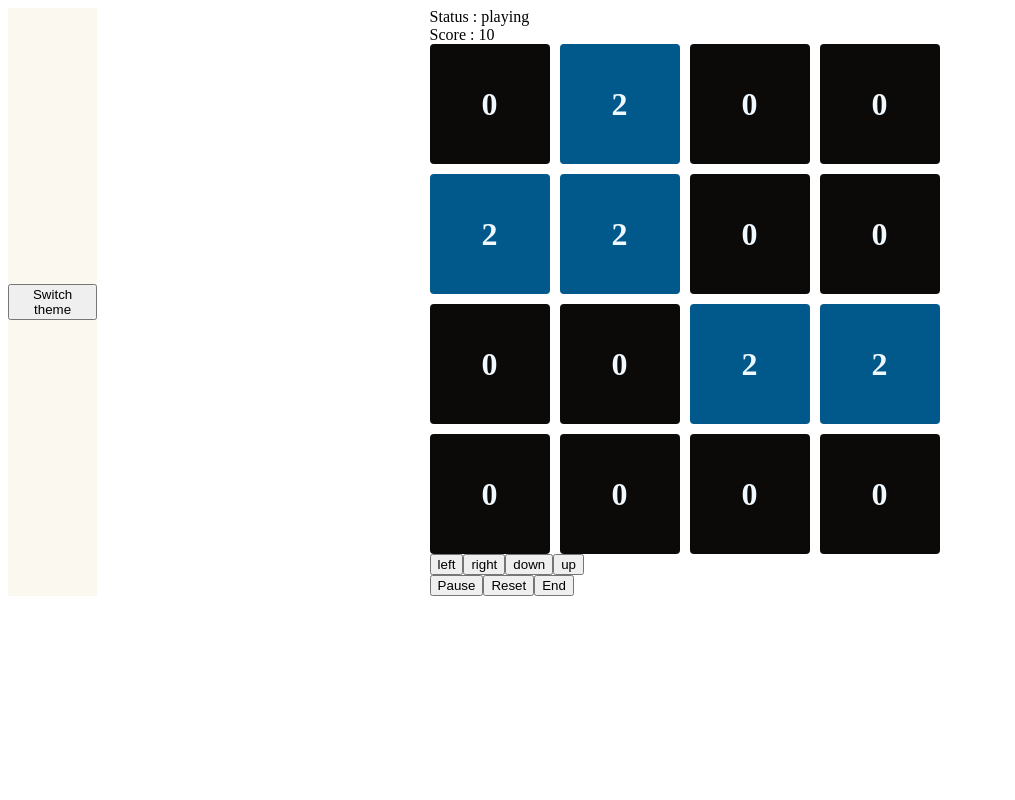
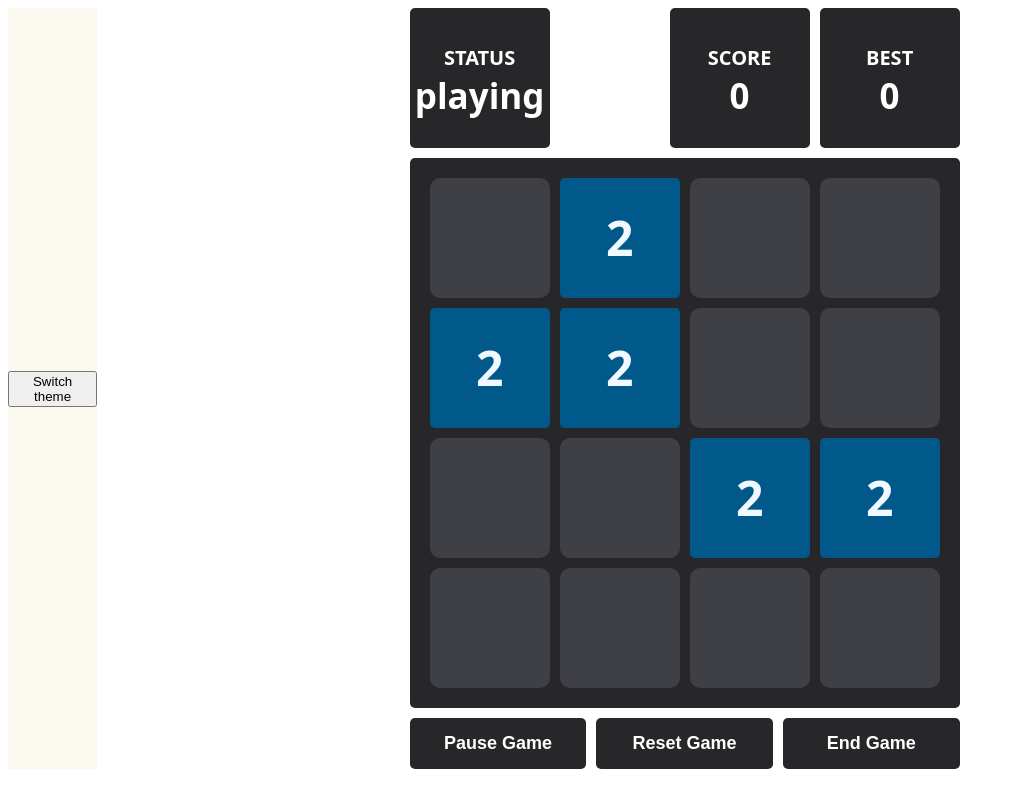
Before and after one commit to h-mahmoodi/2048_Game, a React (Vite) app in the folder Client/: page / in a window 1280 px wide. Both pictures are taken after a click on the button "Start New Game". Shown: the whole page, without its empty margins (0-1015 px from the left). Built offline with nearby package versions, Linux system fonts and the light colour scheme.

Commit message:
improve ui with jss

```diff
--- /dev/null
+++ b/Client/src/components/Board/Board.tsx
@@ -0,0 +1,40 @@
+import { Tile } from '../Tile/Tile';
+import { useAppSelector } from '@/hooks/reduxHooks';
+import { gameSliceSelectors } from '@/store/slices/game/game.selector';
+import { EmptyTile } from '../EmptyTile/EmptyTile';
+import { Fragment } from 'react/jsx-runtime';
+
+export const Board = () => {
+  const { board } = useAppSelector(gameSliceSelectors.selectGame);
+  return (
+    <div
+      style={{
+        display: 'flex',
+        flexDirection: 'column',
+        gap: '10px',
+        fontSize: '30px',
+        backgroundColor: '#27272a',
+        padding: '20px',
+        borderRadius: '5px',
+      }}
+    >
+      {board.map((row, index) => (
+        <div
+          key={`row-${index}`}
+          style={{
+            display: 'flex',
+            gap: '10px',
+            fontSize: '30px',
+          }}
+        >
+          {row.map((tile, index2) => (
+            <Fragment key={tile.id}>
+              {tile.value === 0 ? <EmptyTile /> : <Tile tile={tile} />}
+            </Fragment>
+            //
+          ))}
+        </div>
+      ))}
+    </div>
+  );
+};
--- /dev/null
+++ b/Client/src/components/BoardControllers/BoardControllers.tsx
@@ -0,0 +1,75 @@
+import { useAppSelector } from '@/hooks/reduxHooks';
+import { useGameEngine } from '@/hooks/useGameEngine/useGameEngine';
+import { gameSliceSelectors } from '@/store/slices/game/game.selector';
+import { Direction, GameStateStatus } from '@/types/game.type';
+import { useEffect } from 'react';
+import { Button } from '../ui/Button/Button';
+import { createUseStyles } from 'react-jss';
+import type { Theme } from '@/types/theme.type';
+
+const useStyle = createUseStyles((theme: Theme) => ({
+  Container: {
+    display: 'flex',
+    gap: 10,
+    justifyContent: 'space-between',
+  },
+}));
+
+export const BoardControllers = () => {
+  const { pause, move, reset, end } = useGameEngine();
+  const { board, status } = useAppSelector(gameSliceSelectors.selectGame);
+
+  const classes = useStyle();
+
+  const handleMove = (direction: Direction) => {
+    move(direction);
+  };
+
+  const handlePause = () => {
+    pause();
+  };
+
+  const handleEnd = () => {
+    end();
+  };
+
+  const handleReset = () => {
+    reset();
+  };
+
+  useEffect(() => {
+    const handler = (e: KeyboardEvent) => {
+      switch (e.key) {
+        case 'ArrowRight':
+          handleMove(Direction.RIGHT);
+          break;
+        case 'ArrowLeft':
+          handleMove(Direction.LEFT);
+          break;
+        case 'ArrowUp':
+          handleMove(Direction.UP);
+          break;
+        case 'ArrowDown':
+          handleMove(Direction.DOWN);
+          break;
+        case 'Escape':
+          handlePause();
+          break;
+      }
+    };
+
+    window.addEventListener('keydown', handler);
+
+    return () => window.removeEventListener('keydown', handler);
+  }, [board, status]);
+
+  return (
+    <div className={classes.Container}>
+      {status === GameStateStatus.PLAYING && (
+        <Button onClick={handlePause}>Pause Game</Button>
+      )}
+      <Button onClick={handleReset}>Reset Game</Button>
+      <Button onClick={handleEnd}>End Game</Button>
+    </div>
+  );
+};
--- /dev/null
+++ b/Client/src/components/BoardInfo/BoardInfo.tsx
@@ -0,0 +1,32 @@
+import { useAppSelector } from '@/hooks/reduxHooks';
+import { gameSliceSelectors } from '@/store/slices/game/game.selector';
+import { InfoCard } from '../ui/InfoCard/InfoCard';
+import { createUseStyles } from 'react-jss';
+import type { Theme } from '@/types/theme.type';
+
+const useStyle = createUseStyles((theme: Theme) => ({
+  Container: {
+    display: 'flex',
+    justifyContent: 'space-between',
+    gap: 10,
+  },
+  Score: {
+    display: 'flex',
+    justifyContent: 'space-between',
+    gap: 10,
+  },
+}));
+
+export const BoardInfo = () => {
+  const game = useAppSelector(gameSliceSelectors.selectGame);
+  const classes = useStyle();
+  return (
+    <div className={classes.Container}>
+      <InfoCard title="STATUS" value={game.status} />
+      <div className={classes.Score}>
+        <InfoCard title="SCORE" value={game.score} />
+        <InfoCard title="BEST" value={game.bestScore} />
+      </div>
+    </div>
+  );
+};
--- /dev/null
+++ b/Client/src/components/EmptyTile/EmptyTile.tsx
@@ -0,0 +1,22 @@
+import { type Tile as TileType } from '@/types/game.type';
+import type { Theme } from '@/types/theme.type';
+import { createUseStyles } from 'react-jss';
+
+const useStyle = createUseStyles((theme: Theme) => ({
+  Tile: {
+    height: 120,
+    width: 120,
+    background: '#3f3f46',
+    display: 'flex',
+    justifyContent: 'center',
+    alignItems: 'center',
+    fontWeight: 'bold',
+    fontSize: 32,
+    borderRadius: 10,
+  },
+}));
+
+export const EmptyTile = () => {
+  const classes = useStyle();
+  return <div className={classes.Tile}></div>;
+};
--- a/Client/src/components/Tile/Tile.tsx
+++ b/Client/src/components/Tile/Tile.tsx
@@ -17,8 +17,8 @@ const useStyle = createUseStyles((theme: Theme) => ({
     justifyContent: 'center',
     alignItems: 'center',
     fontWeight: 'bold',
-    fontSize: 32,
-    borderRadius: 4,
+    fontSize: 48,
+    borderRadius: 5,
   },
 }));
 
--- /dev/null
+++ b/Client/src/components/ui/Button/Button.tsx
@@ -0,0 +1,31 @@
+import type { Theme } from '@/types/theme.type';
+import type { FC, ReactNode } from 'react';
+import { createUseStyles } from 'react-jss';
+
+type ButtonProps = {
+  children: ReactNode;
+  onClick: () => void;
+};
+
+const useStyle = createUseStyles((theme: Theme) => ({
+  Button: {
+    padding: '15px 30px',
+    borderRadius: 5,
+    backgroundColor: '#27272a',
+    color: 'white',
+    outline: 0,
+    border: 0,
+    fontSize: 18,
+    fontWeight: 'bold',
+    width: '100%',
+  },
+}));
+
+export const Button: FC<ButtonProps> = ({ children, onClick }) => {
+  const classes = useStyle();
+  return (
+    <button className={classes.Button} onClick={onClick}>
+      {children}
+    </button>
+  );
+};
--- /dev/null
+++ b/Client/src/components/ui/InfoCard/InfoCard.tsx
@@ -0,0 +1,44 @@
+import type { Theme } from '@/types/theme.type';
+import type { FC } from 'react';
+import { createUseStyles } from 'react-jss';
+
+type InfoCardProps = {
+  title: string;
+  value: number | string;
+};
+
+const useStyle = createUseStyles((theme: Theme) => ({
+  Container: {
+    display: 'flex',
+    flexDirection: 'column',
+    gap: 5,
+    alignItems: 'center',
+    justifyContent: 'center',
+    backgroundColor: '#27272a',
+    borderRadius: 5,
+    height: 140,
+    minWidth: 140,
+    // padding: 10,
+  },
+  Title: {
+    color: 'white',
+    fontSize: 20,
+    fontWeight: 'bold',
+  },
+  Value: {
+    color: 'white',
+    fontSize: 35,
+    fontWeight: 'bold',
+    lineHeight: 1,
+  },
+}));
+
+export const InfoCard: FC<InfoCardProps> = ({ title, value }) => {
+  const classes = useStyle();
+  return (
+    <div className={classes.Container}>
+      <div className={classes.Title}>{title}</div>
+      <div className={classes.Value}>{value}</div>
+    </div>
+  );
+};
--- a/Client/src/hooks/useGameEngine/useGameEngine.ts
+++ b/Client/src/hooks/useGameEngine/useGameEngine.ts
@@ -19,6 +19,7 @@ import {
   removeGameFromStorage,
   saveGameToStorage,
 } from '@/utils/game.utils';
+import { useNavigate } from 'react-router';
 
 export const useGameEngine = () => {
   const gameState = useAppSelector(gameSliceSelectors.selectGame);
@@ -26,6 +27,7 @@ export const useGameEngine = () => {
   const { board, size, status, bestScore } = gameState;
 
   const dispatch = useAppDispatch();
+  const navigate = useNavigate();
 
   const gameRef = useRef<GameEngine>(new GameEngine(size));
 
@@ -35,7 +37,7 @@ export const useGameEngine = () => {
     game.start();
     const gameObject = {
       board: game.getBoard(),
-      score: game.getScore(),
+      score: 0,
     };
     const gameObjectForStorage: GameState = {
       board: gameObject.board,
@@ -73,6 +75,7 @@ export const useGameEngine = () => {
 
   const pause = () => {
     dispatch(pauseGame());
+    navigate('/');
   };
 
   const move = (direction: Direction) => {
--- a/Client/src/index.css
+++ b/Client/src/index.css
@@ -1,68 +1,9 @@
-/* :root {
+:root {
   font-family: system-ui, Avenir, Helvetica, Arial, sans-serif;
   line-height: 1.5;
   font-weight: 400;
-
-  color-scheme: light dark;
-  color: rgba(255, 255, 255, 0.87);
-  background-color: #242424;
-
-  font-synthesis: none;
-  text-rendering: optimizeLegibility;
-  -webkit-font-smoothing: antialiased;
-  -moz-osx-font-smoothing: grayscale;
 }
-
-a {
-  font-weight: 500;
-  color: #646cff;
-  text-decoration: inherit;
-}
-a:hover {
-  color: #535bf2;
-}
-
-body {
-  margin: 0;
-  display: flex;
-  place-items: center;
-  min-width: 320px;
-  min-height: 100vh;
-}
-
-h1 {
-  font-size: 3.2em;
-  line-height: 1.1;
-}
-
-button {
-  border-radius: 8px;
-  border: 1px solid transparent;
-  padding: 0.6em 1.2em;
-  font-size: 1em;
-  font-weight: 500;
-  font-family: inherit;
-  background-color: #1a1a1a;
-  cursor: pointer;
-  transition: border-color 0.25s;
-}
-button:hover {
-  border-color: #646cff;
-}
-button:focus,
-button:focus-visible {
-  outline: 4px auto -webkit-focus-ring-color;
-}
-
-@media (prefers-color-scheme: light) {
-  :root {
-    color: #213547;
-    background-color: #ffffff;
-  }
-  a:hover {
-    color: #747bff;
-  }
-  button {
-    background-color: #f9f9f9;
-  }
+/* body {
+  width: 100%;
+  height: 100%;
 } */
--- a/Client/src/pages/GamePage/GamePage.tsx
+++ b/Client/src/pages/GamePage/GamePage.tsx
@@ -1,19 +1,27 @@
 import { useEffect, useState } from 'react';
-import { useAppDispatch, useAppSelector } from '@/hooks/reduxHooks';
-import { useGameEngine } from '@/hooks/useGameEngine/useGameEngine';
+import { useAppSelector } from '@/hooks/reduxHooks';
 import { gameSliceSelectors } from '@/store/slices/game/game.selector';
-import { Direction, GameStateStatus } from '@/types/game.type';
+import { GameStateStatus } from '@/types/game.type';
 import { useNavigate } from 'react-router';
-import { Tile } from '@/components/Tile/Tile';
+import { Board } from '@/components/Board/Board';
+import { BoardControllers } from '@/components/BoardControllers/BoardControllers';
+import { BoardInfo } from '@/components/BoardInfo/BoardInfo';
+import { createUseStyles } from 'react-jss';
+import type { Theme } from '@/types/theme.type';
+
+const useStyle = createUseStyles((theme: Theme) => ({
+  Container: {
+    display: 'flex',
+    flexDirection: 'column',
+    gap: 10,
+  },
+}));
 
 export const GamePage = () => {
   const navigate = useNavigate();
-  const { pause, move, reset, end } = useGameEngine();
-  const game = useAppSelector(gameSliceSelectors.selectGame);
+  const { status } = useAppSelector(gameSliceSelectors.selectGame);
   const [isLoading, setIsLoading] = useState(true);
-
-  const { board, status } = game;
-  const dispatch = useAppDispatch();
+  const classes = useStyle();
 
   useEffect(() => {
     if (status === GameStateStatus.IDLE) {
@@ -22,122 +30,17 @@ export const GamePage = () => {
     if (status !== GameStateStatus.IDLE) {
       setIsLoading(false);
     }
-  }, [board, status]);
-
-  console.log(game);
-
-  const handleLeftClick = () => {
-    move(Direction.LEFT);
-  };
-
-  const handleRightClick = () => {
-    move(Direction.RIGHT);
-  };
-
-  const handleDownClick = () => {
-    move(Direction.DOWN);
-  };
-
-  const handleUpClick = () => {
-    move(Direction.UP);
-  };
-
-  const handlePause = () => {
-    pause();
-    navigate('/');
-  };
-
-  const handleEnd = () => {
-    end();
-  };
-
-  const handleReset = () => {
-    reset();
-  };
-
-  useEffect(() => {
-    const handleMove = (e: KeyboardEvent) => {
-      switch (e.key) {
-        case 'ArrowRight':
-          handleRightClick();
-          break;
-        case 'ArrowLeft':
-          handleLeftClick();
-          break;
-        case 'ArrowUp':
-          handleUpClick();
-          break;
-        case 'ArrowDown':
-          handleDownClick();
-          break;
-      }
-    };
-
-    window.addEventListener('keydown', handleMove);
-
-    return () => window.removeEventListener('keydown', handleMove);
-  }, [board, dispatch, status]);
+  }, [status]);
 
   if (isLoading) {
     return <div>Loading</div>;
   }
 
   return (
-    <div className="App">
-      <div>Status : {game.status}</div>
-      <div>Score : {game.score}</div>
-      <div
-        style={{
-          display: 'flex',
-          flexDirection: 'column',
-          gap: '10px',
-          fontSize: '30px',
-        }}
-      >
-        {board.map((row, index) => (
-          <div
-            key={`row-${index}`}
-            style={{
-              display: 'flex',
-              gap: '10px',
-              fontSize: '30px',
-            }}
-          >
-            {row.map((col, index2) => (
-              //   <div
-              //     key={`col-${index2}`}
-              //     style={{
-              //       width: '80px',
-              //       height: '80px',
-              //       textAlign: 'center',
-              //       background: col.isMerged
-              //         ? 'red'
-              //         : col.value === 0
-              //           ? 'black'
-              //           : 'green',
-              //     }}
-              //   >
-              //     {col.value}
-              //   </div>
-              <Tile key={`col-${index2}`} tile={col} />
-            ))}
-          </div>
-        ))}
-      </div>
-      <div>
-        <button onClick={handleLeftClick}>left</button>
-        <button onClick={handleRightClick}>right</button>
-        <button onClick={handleDownClick}>down</button>
-        <button onClick={handleUpClick}>up</button>
-      </div>
-      <div>
-        {status === GameStateStatus.PLAYING && (
-          <button onClick={handlePause}>Pause</button>
-        )}
-
-        <button onClick={handleReset}>Reset</button>
-        <button onClick={handleEnd}>End</button>
-      </div>
+    <div className={classes.Container}>
+      <BoardInfo />
+      <Board />
+      <BoardControllers />
     </div>
   );
 };
--- a/Client/src/utils/game.utils.ts
+++ b/Client/src/utils/game.utils.ts
@@ -149,9 +149,10 @@ export const moveTilesToLeft = (board: Tile[][]): Tile[][] => {
 
     newBoard.push(newRow);
   }
-  return isBoardChanged
-    ? updateCurrentBoard(newBoard, [createRandomTile(newBoard)])
-    : newBoard;
+  // return isBoardChanged
+  //   ? updateCurrentBoard(newBoard, [createRandomTile(newBoard)])
+  //   : newBoard;
+  return newBoard;
 };
 
 export const moveTilesToRight = (board: Tile[][]): Tile[][] => {
@@ -219,9 +220,10 @@ export const moveTilesToRight = (board: Tile[][]): Tile[][] => {
     newBoard.push([...newRow].reverse());
   }
 
-  return isBoardChanged
-    ? updateCurrentBoard(newBoard, [createRandomTile(newBoard)])
-    : newBoard;
+  // return isBoardChanged
+  //   ? updateCurrentBoard(newBoard, [createRandomTile(newBoard)])
+  //   : newBoard;
+  return newBoard;
 };
 
 const getColumn = (board: Tile[][], colIndex: number): Tile[] => {
@@ -286,9 +288,10 @@ export const moveTilesToUp = (board: Tile[][]): Tile[][] => {
     setColumn(newBoard, colIndex, newCol);
   }
 
-  return isBoardChanged
-    ? updateCurrentBoard(newBoard, [createRandomTile(newBoard)])
-    : newBoard;
+  // return isBoardChanged
+  //   ? updateCurrentBoard(newBoard, [createRandomTile(newBoard)])
+  //   : newBoard;
+  return newBoard;
 };
 
 export const moveTilesToDown = (board: Tile[][]): Tile[][] => {
@@ -347,9 +350,10 @@ export const moveTilesToDown = (board: Tile[][]): Tile[][] => {
     setColumn(newBoard, colIndex, [...newCol].reverse());
   }
 
-  return isBoardChanged
-    ? updateCurrentBoard(newBoard, [createRandomTile(newBoard)])
-    : newBoard;
+  // return isBoardChanged
+  //   ? updateCurrentBoard(newBoard, [createRandomTile(newBoard)])
+  //   : newBoard;
+  return newBoard;
 };
 
 export const isGameOverCheck = (board: Tile[][]): boolean => {
```
